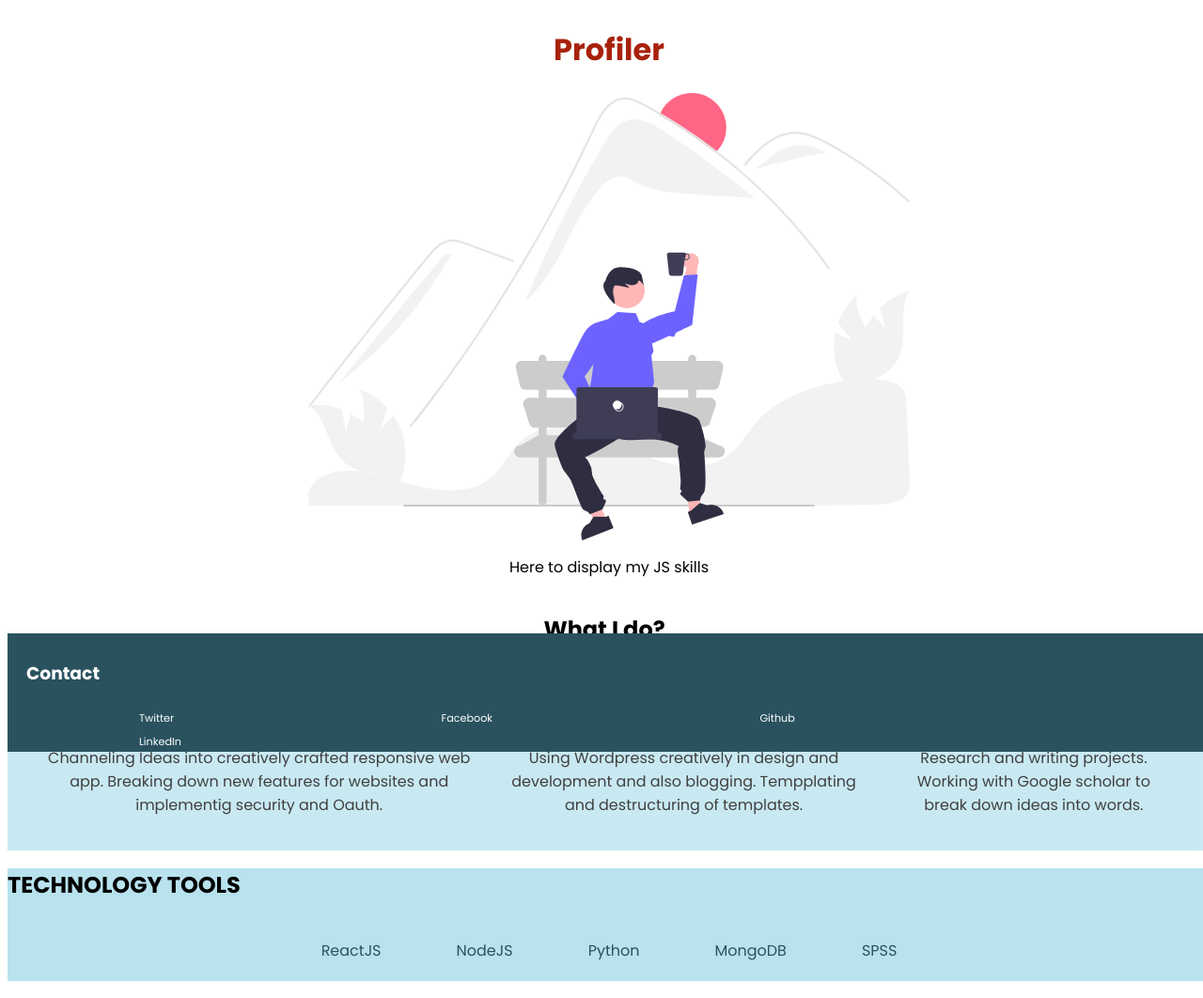
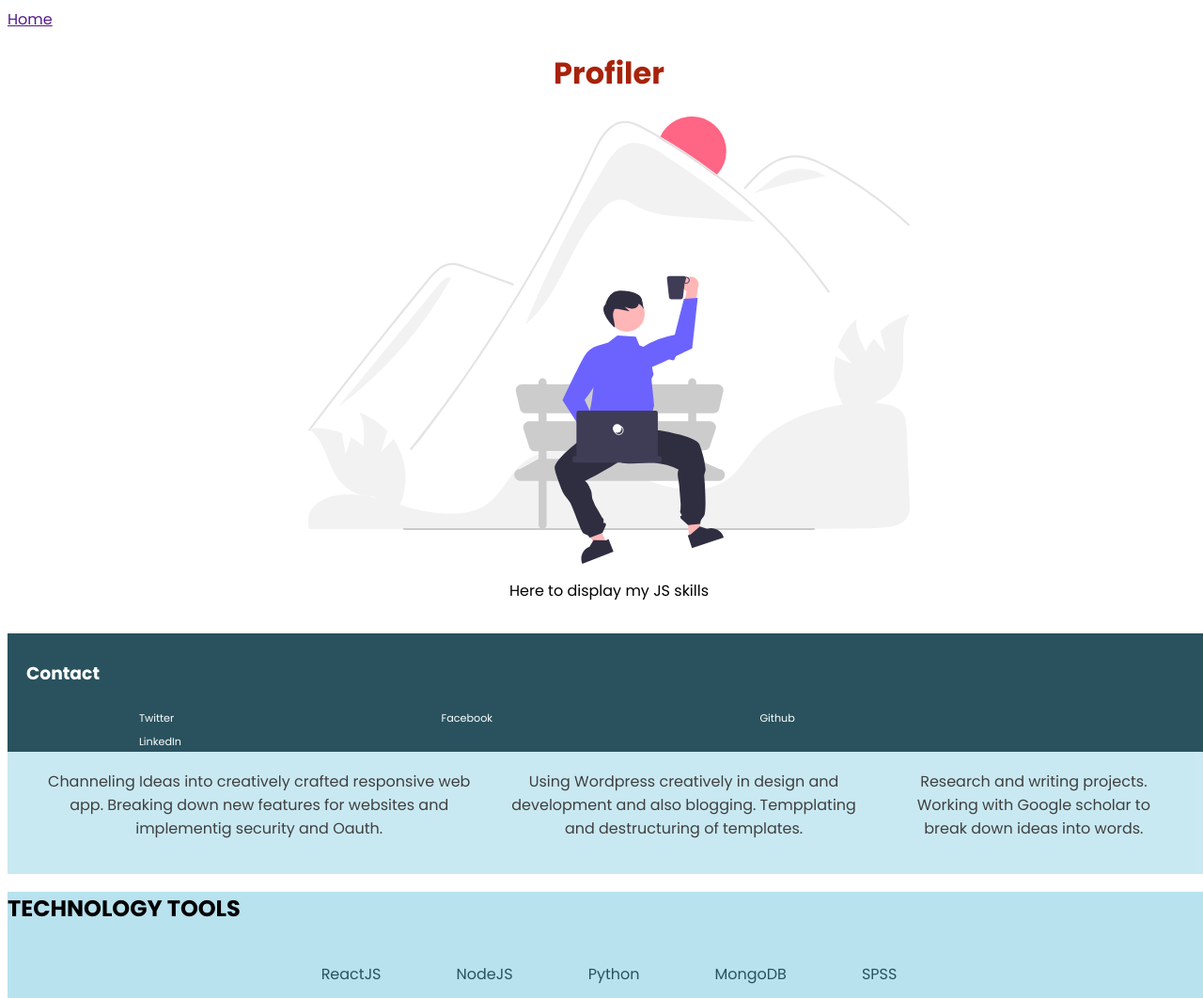
Before and after one commit to Benkalio/Profile-jungle, a website: page index.html in a window 1280 px wide. Shown: the top 1062 px of the page at 94% size. Drawn offline with Linux system fonts and the light colour scheme.

Commit message:
home nav

```diff
--- a/index.html
+++ b/index.html
@@ -9,7 +9,7 @@
   </head>
   <body>
     <div class="topnav">
-      <nav></nav>
+      <a href="" class="active">Home</a>
     </div>
 
     <div class="header-div">
```
